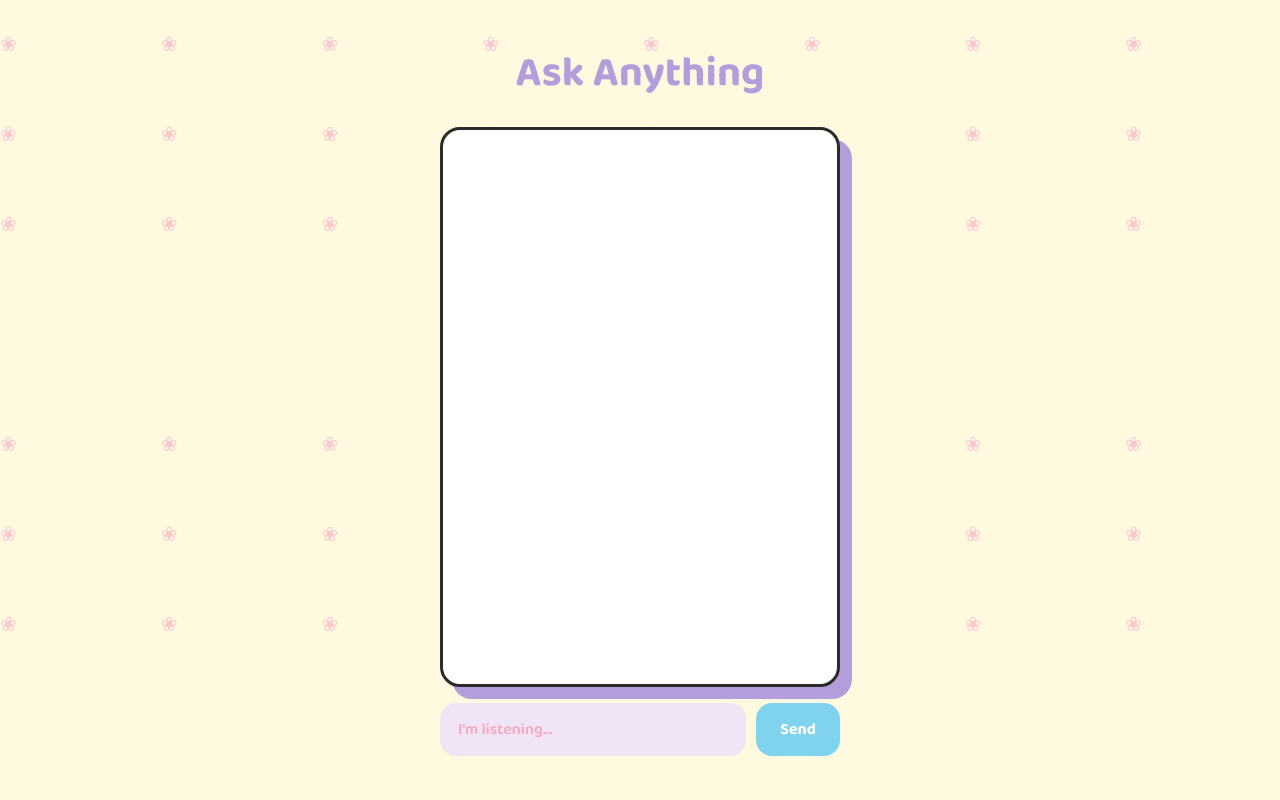
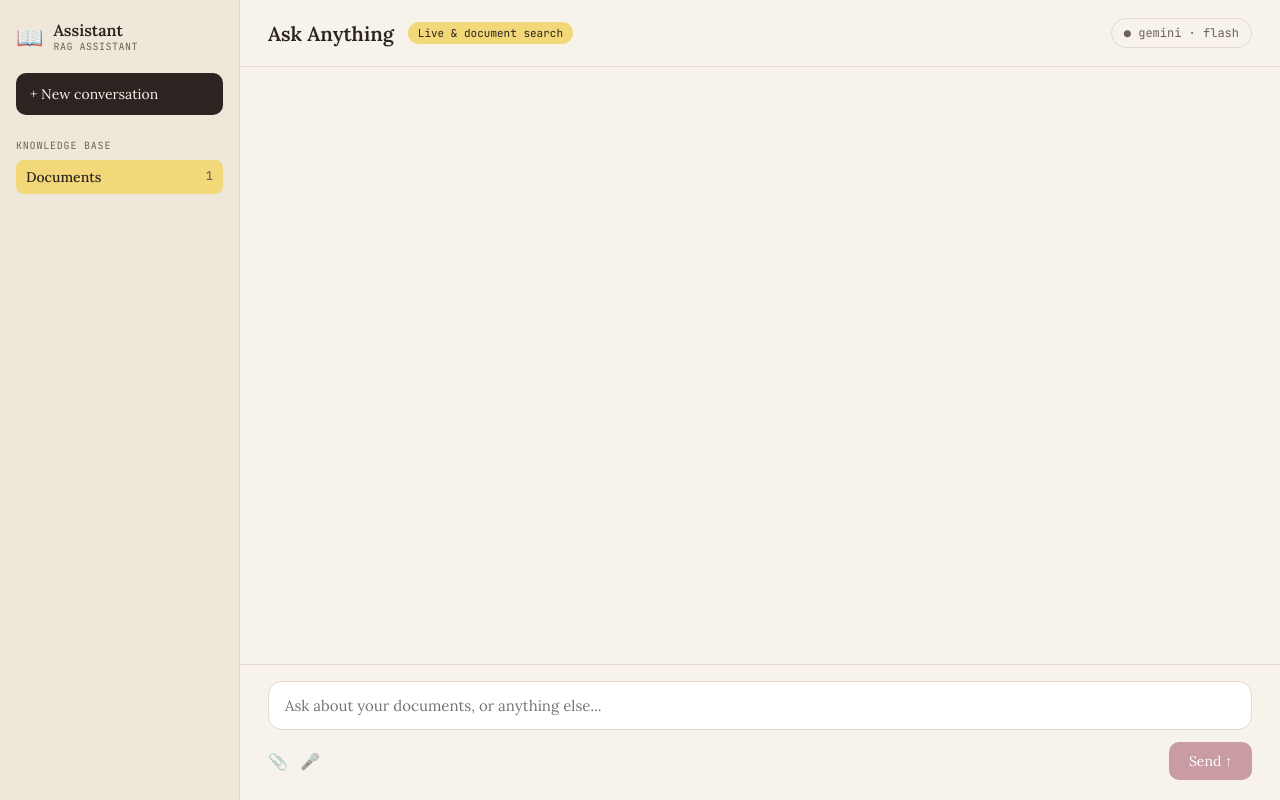
Before and after one commit to Karishma-r-h/rag-my-chatbot, a Django app: template chatbot/templates/chatbot/chat.html in a window 1280 px wide. Run offline with Django 5.2, Linux system fonts and the light colour scheme; the template is opened without the code that fills it, so the values that code supplies are empty.

Commit message:
Redesign UI to a professional SaaS-style layout (sidebar, serif type, mauve/cream palette)

```diff
--- a/chatbot/static/chatbot/chat.js
+++ b/chatbot/static/chatbot/chat.js
@@ -1,4 +1,9 @@
 let conversationId = null;
+
+function startNewConversation() {
+  conversationId = null;
+  document.getElementById("chat-window").innerHTML = "";
+}
 
 async function sendMessage() {
   const input = document.getElementById("msg-input");
@@ -6,7 +11,10 @@ async function sendMessage() {
   const message = input.value.trim();
   if (!message) return;
 
-  chatWindow.innerHTML += `<div class="bubble-user">${message}</div>`;
+  chatWindow.innerHTML += `
+    <div class="bubble-row user">
+      <div class="bubble-user">${message}</div>
+    </div>`;
   input.value = "";
   chatWindow.scrollTop = chatWindow.scrollHeight;
 
@@ -18,10 +26,19 @@ async function sendMessage() {
   const data = await response.json();
   conversationId = data.conversation_id;
 
-  chatWindow.innerHTML += `<div class="bubble-bot">${data.answer}</div>`;
+  chatWindow.innerHTML += `
+    <div class="bubble-row bot">
+      <div class="bot-message">
+        <div class="bot-label">ASSISTANT</div>
+        <div class="bubble-bot">${data.answer}</div>
+      </div>
+    </div>`;
   chatWindow.scrollTop = chatWindow.scrollHeight;
 }
 
 document.getElementById("msg-input").addEventListener("keypress", function (e) {
-  if (e.key === "Enter") sendMessage();
+  if (e.key === "Enter" && !e.shiftKey) {
+    e.preventDefault();
+    sendMessage();
+  }
 });
--- a/chatbot/static/chatbot/theme.css
+++ b/chatbot/static/chatbot/theme.css
@@ -1,130 +1,235 @@
 :root {
-  --cream: #FFF9DF;
-  --purple: #B39DDB;
-  --pink: #F4A9C4;
-  --lavender: #F1E4F7;
-  --blue: #7FD3EC;
-  --ink: #2b2b2b;
+  --cream: #F7F2EA;
+  --sidebar-bg: #EFE8DA;
+  --ink: #2B2420;
+  --ink-soft: #6B6156;
+  --pink: #C99BA3;
+  --pink-dark: #B57F8B;
+  --yellow: #F2D879;
+  --white: #FFFFFF;
+  --border: #E3DACB;
 }
 
-* {
-  box-sizing: border-box;
+* { box-sizing: border-box; }
+
+body {
+  margin: 0;
+  font-family: 'Lora', serif;
+  background: var(--cream);
+  color: var(--ink);
+  height: 100vh;
+  overflow: hidden;
 }
 
-body {
-  font-family: 'Baloo 2', cursive;
-  background: var(--cream);
-  margin: 0;
-  min-height: 100vh;
+.app-shell {
+  display: flex;
+  height: 100vh;
+}
+
+/* ---- Sidebar ---- */
+.sidebar {
+  width: 240px;
+  background: var(--sidebar-bg);
+  border-right: 1px solid var(--border);
+  padding: 20px 16px;
   display: flex;
   flex-direction: column;
-  align-items: center;
-  padding: 40px 20px;
-  position: relative;
-  overflow-x: hidden;
+  flex-shrink: 0;
 }
 
-h1 {
-  color: var(--purple);
-  font-size: 42px;
-  margin: 0 0 20px 0;
-  z-index: 2;
+.brand {
+  display: flex;
+  align-items: center;
+  gap: 10px;
+  margin-bottom: 20px;
+}
+
+.brand-icon {
+  font-size: 22px;
+}
+
+.brand-name {
+  font-weight: 600;
+  font-size: 16px;
+}
+
+.brand-sub {
+  font-family: 'JetBrains Mono', monospace;
+  font-size: 10px;
+  letter-spacing: 0.05em;
+  color: var(--ink-soft);
+}
+
+.new-conv-btn {
+  background: var(--ink);
+  color: var(--cream);
+  border: none;
+  border-radius: 10px;
+  padding: 12px 14px;
+  font-family: 'Lora', serif;
+  font-size: 14px;
+  cursor: pointer;
+  margin-bottom: 24px;
+  text-align: left;
+}
+
+.new-conv-btn:hover {
+  filter: brightness(1.15);
+}
+
+.sidebar-section-label {
+  font-family: 'JetBrains Mono', monospace;
+  font-size: 10px;
+  letter-spacing: 0.08em;
+  color: var(--ink-soft);
+  margin-bottom: 8px;
+}
+
+.kb-item {
+  display: flex;
+  justify-content: space-between;
+  padding: 8px 10px;
+  border-radius: 8px;
+  font-size: 14px;
+}
+
+.kb-item.active {
+  background: var(--yellow);
+  font-weight: 500;
+}
+
+.kb-count {
+  font-family: 'JetBrains Mono', monospace;
+  font-size: 12px;
+  color: var(--ink-soft);
+}
+
+/* ---- Main panel ---- */
+.main-panel {
+  flex: 1;
+  display: flex;
+  flex-direction: column;
+  min-width: 0;
+}
+
+.chat-header {
+  display: flex;
+  align-items: center;
+  gap: 14px;
+  padding: 18px 28px;
+  border-bottom: 1px solid var(--border);
+}
+
+.header-title {
+  font-size: 20px;
+  font-weight: 600;
+}
+
+.header-badge {
+  background: var(--yellow);
+  font-family: 'JetBrains Mono', monospace;
+  font-size: 11px;
+  padding: 4px 10px;
+  border-radius: 999px;
+}
+
+.model-pill {
+  margin-left: auto;
+  font-family: 'JetBrains Mono', monospace;
+  font-size: 12px;
+  border: 1px solid var(--border);
+  padding: 6px 12px;
+  border-radius: 999px;
+  color: var(--ink-soft);
 }
 
 .chat-window {
-  width: 100%;
-  max-width: 400px;
-  height: 560px;
-  background: white;
-  border: 3px solid var(--ink);
-  border-radius: 20px;
-  box-shadow: 12px 12px 0 var(--purple);
-  padding: 16px;
+  flex: 1;
   overflow-y: auto;
-  margin-bottom: 16px;
-  z-index: 2;
+  padding: 28px;
+}
+
+.bubble-row {
+  display: flex;
+  margin-bottom: 20px;
+}
+
+.bubble-row.user {
+  justify-content: flex-end;
 }
 
 .bubble-user {
-  background: var(--blue);
+  background: var(--pink);
   color: white;
+  padding: 14px 18px;
   border-radius: 16px 16px 4px 16px;
-  padding: 10px 14px;
-  margin: 8px 0;
-  max-width: 80%;
-  margin-left: auto;
+  max-width: 60%;
+  font-size: 15px;
+}
+
+.bot-message {
+  max-width: 70%;
+}
+
+.bot-label {
+  font-family: 'JetBrains Mono', monospace;
+  font-size: 11px;
+  letter-spacing: 0.05em;
+  color: var(--ink-soft);
+  margin-bottom: 6px;
 }
 
 .bubble-bot {
-  background: #FFF3B0;
-  color: var(--ink);
-  border-radius: 16px 16px 16px 4px;
-  padding: 10px 14px;
-  margin: 8px 0;
-  max-width: 80%;
+  background: var(--white);
+  border: 1px solid var(--border);
+  padding: 16px 18px;
+  border-radius: 4px 16px 16px 16px;
+  font-size: 15px;
+  line-height: 1.6;
 }
 
-.input-row {
-  width: 100%;
-  max-width: 400px;
-  display: flex;
-  gap: 10px;
-  z-index: 2;
+/* ---- Input bar ---- */
+.input-bar {
+  border-top: 1px solid var(--border);
+  padding: 16px 28px 20px;
 }
 
 #msg-input {
-  flex: 1;
-  padding: 14px 18px;
-  border: none;
-  border-radius: 16px;
-  background: var(--lavender);
-  color: #275baa;;
-  font-family: inherit;
-  font-size: 16px;
+  width: 100%;
+  border: 1px solid var(--border);
+  border-radius: 14px;
+  padding: 14px 16px;
+  font-family: 'Lora', serif;
+  font-size: 15px;
+  resize: none;
+  background: var(--white);
 }
 
-#msg-input::placeholder {
-  color: var(--pink);
+.input-bar-footer {
+  display: flex;
+  align-items: center;
+  margin-top: 8px;
 }
 
-button {
-  padding: 14px 24px;
+.input-tools {
+  display: flex;
+  gap: 12px;
+  font-size: 16px;
+  opacity: 0.5;
+}
+
+.send-btn {
+  margin-left: auto;
+  background: var(--pink);
+  color: white;
   border: none;
-  border-radius: 16px;
-  background: var(--blue);
-  color: white;
-  font-family: inherit;
-  font-weight: 700;
-  font-size: 16px;
+  border-radius: 10px;
+  padding: 10px 20px;
+  font-family: 'Lora', serif;
+  font-size: 14px;
   cursor: pointer;
 }
 
-button:hover {
-  filter: brightness(1.05);
+.send-btn:hover {
+  background: var(--pink-dark);
 }
-
-.doodles {
-  position: absolute;
-  inset: 0;
-  pointer-events: none;
-  z-index: 1;
-}
-
-.doodles::before,
-.doodles::after {
-  content: "❀ ❀ ❀ ❀ ❀ ❀ ❀ ❀ ❀ ❀ ❀ ❀ ❀ ❀ ❀ ❀ ❀ ❀ ❀ ❀ ❀ ❀ ❀ ❀";
-  position: absolute;
-  width: 100%;
-  color: var(--pink);
-  opacity: 0.6;
-  font-size: 20px;
-  line-height: 90px;
-  word-spacing: 60px;
-  letter-spacing: 40px;
-  top: 0;
-  left: 0;
-}
-
-.doodles::after {
-  top: 400px;
-}
--- a/chatbot/templates/chatbot/chat.html
+++ b/chatbot/templates/chatbot/chat.html
@@ -4,20 +4,52 @@
 <head>
   <meta charset="UTF-8">
   <meta name="viewport" content="width=device-width, initial-scale=1">
-  <link href="https://fonts.googleapis.com/css2?family=Baloo+2:wght@600;700&display=swap" rel="stylesheet">
+  <link href="https://fonts.googleapis.com/css2?family=Lora:wght@400;500;600&family=JetBrains+Mono:wght@400;500&display=swap" rel="stylesheet">
   <link rel="stylesheet" href="{% static 'chatbot/theme.css' %}">
-  <title>Ask Anything</title>
+  <title>RAG Assistant</title>
 </head>
 <body>
-  <div class="doodles"></div>
+  <div class="app-shell">
 
-  <h1>Ask Anything</h1>
+    <aside class="sidebar">
+      <div class="brand">
+        <div class="brand-icon">📖</div>
+        <div>
+          <div class="brand-name">Assistant</div>
+          <div class="brand-sub">RAG ASSISTANT</div>
+        </div>
+      </div>
 
-  <div class="chat-window" id="chat-window"></div>
+      <button class="new-conv-btn" onclick="startNewConversation()">+ New conversation</button>
 
-  <div class="input-row">
-    <input id="msg-input" placeholder="I'm listening...">
-    <button onclick="sendMessage()">Send</button>
+      <div class="sidebar-section-label">KNOWLEDGE BASE</div>
+      <div class="kb-item active">
+        <span>Documents</span>
+        <span class="kb-count">1</span>
+      </div>
+    </aside>
+
+    <main class="main-panel">
+      <header class="chat-header">
+        <div class="header-title">Ask Anything</div>
+        <div class="header-badge">Live &amp; document search</div>
+        <div class="model-pill">● gemini · flash</div>
+      </header>
+
+      <div class="chat-window" id="chat-window"></div>
+
+      <div class="input-bar">
+        <textarea id="msg-input" rows="1" placeholder="Ask about your documents, or anything else..."></textarea>
+        <div class="input-bar-footer">
+          <div class="input-tools">
+            <span title="Not wired up yet">📎</span>
+            <span title="Not wired up yet">🎤</span>
+          </div>
+          <button class="send-btn" onclick="sendMessage()">Send ↑</button>
+        </div>
+      </div>
+    </main>
+
   </div>
 
   <script src="{% static 'chatbot/chat.js' %}"></script>
```
